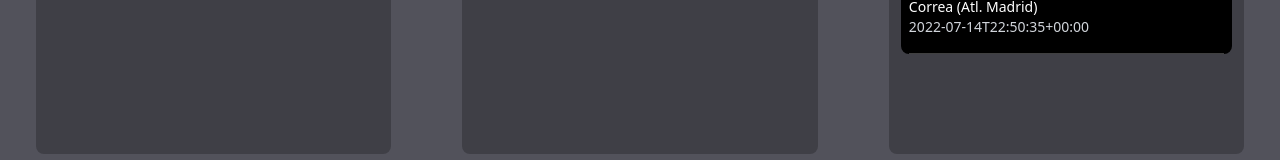
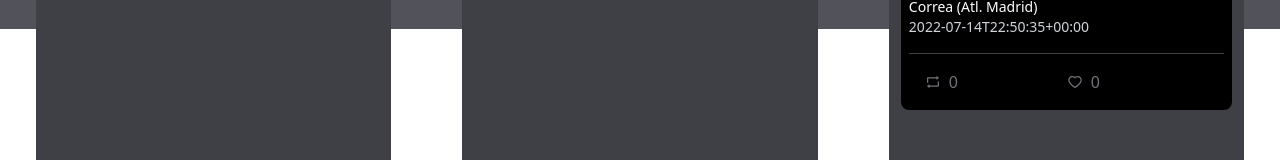
Before and after one commit to presedo93/tweesent-front, a React (Vite) app: page / in a window 1280 px wide. Shown: the part 771-931 px from the top of the page. Built offline with nearby package versions, Linux system fonts and the light colour scheme.

Commit message:
🚧 Working on Tweets style

```diff
--- a/src/App.tsx
+++ b/src/App.tsx
@@ -33,7 +33,7 @@ export default function App() {
     } as TweetSentiments);
 
     return (
-        <div className={"h-max " + bgcolor}>
+        <div className={"md:h-screen h-full " + bgcolor}>
             <Bar />
             <Search setTweets={setTweets} />
             <div className="h-52" />
--- a/src/components/Sentiment.tsx
+++ b/src/components/Sentiment.tsx
@@ -31,7 +31,7 @@ const Sentiment = (props: SentimentProps) => {
             </Row>
             <br />
             <Row>
-                <Col md={{ span: 10, offset: 1 }} className={"overflow-y-auto rounded-lg h-[28rem] " + bgcolor }>
+                <Col md={{ span: 10, offset: 1 }} className={"overflow-y-auto rounded-lg h-[42rem] " + bgcolor }>
                     {props.tweets.map((tweet: any) => (
                         <Tweet key={tweet.id} body={tweet} />
                     ))}
--- a/src/components/Tweet.tsx
+++ b/src/components/Tweet.tsx
@@ -1,5 +1,6 @@
 import { useTheme } from "../stores/themes";
 import { TweetBody } from "../types/tweets";
+import { AiOutlineRetweet, AiOutlineHeart } from "react-icons/ai";
 
 interface TweetProps {
     body: TweetBody,
@@ -9,27 +10,36 @@ const Tweet = (props: TweetProps) => {
     const url = "https://twitter.com/" + props.body.username + "/status/" + props.body.id;
 
     const { dark } = useTheme();
-    const theme = (dark) ? "dark" : "light";
+    const bg = (dark) ? "bg-black" : "bg-white";
+    const tx = (dark) ? "text-white" : "test-dark";
 
     return (
         <>
-            <a href={url} className="no-underline">
-                <div className="rounded-lg  bg-black mt-2">
+            <a href={url} className="no-underline" target="_blank" rel="noopener noreferrer">
+                <div className={"rounded-lg bg-black mt-2 " + bg}>
                     <div className="grid grid-rows-1 grid-flow-col">
                         <div className="row-span-1 col-span-1 flex justify-center mt-2">
                             <img src={props.body.image} className="rounded-full" />
                         </div>
                         <div className="row-span-1 mt-2">
-                            <p className="mb-0 text-white text-sm font-bold">{props.body.name}</p>
+                            <p className={"mb-0 text-sm font-bold " + tx}>{props.body.name}</p>
                             <p className="mb-0 text-gray-300 text-xs">@{props.body.username}</p>
                         </div>
                     </div>
                     <div className="mt-2">
-                        <p className="text-white text-sm ml-2 mb-0">{props.body.text}</p>
+                        <p className={"text-sm ml-2 mb-0 " + tx}>{props.body.text}</p>
                         <p className="text-sm text-gray-300 ml-2">{props.body.created_at}</p>
                     </div>
-                    <hr className="text-white ml-2 mr-2" />
-                    <div>
+                    <hr className={"ml-2 mr-2 " + tx} />
+                    <div className="grid grid-rows-1 grid-cols-2">
+                        <div className="ml-6 flex">
+                            <AiOutlineRetweet className="text-zinc-500 mt-1" />
+                            <p className="text-zinc-500 ml-2">{props.body.retweets}</p>
+                        </div>
+                        <div className="flex">
+                            <AiOutlineHeart className="text-zinc-500 mt-1" />
+                            <p className="text-zinc-500 ml-2">{props.body.likes}</p>
+                        </div>
                     </div>
                 </div>
             </a>
```
